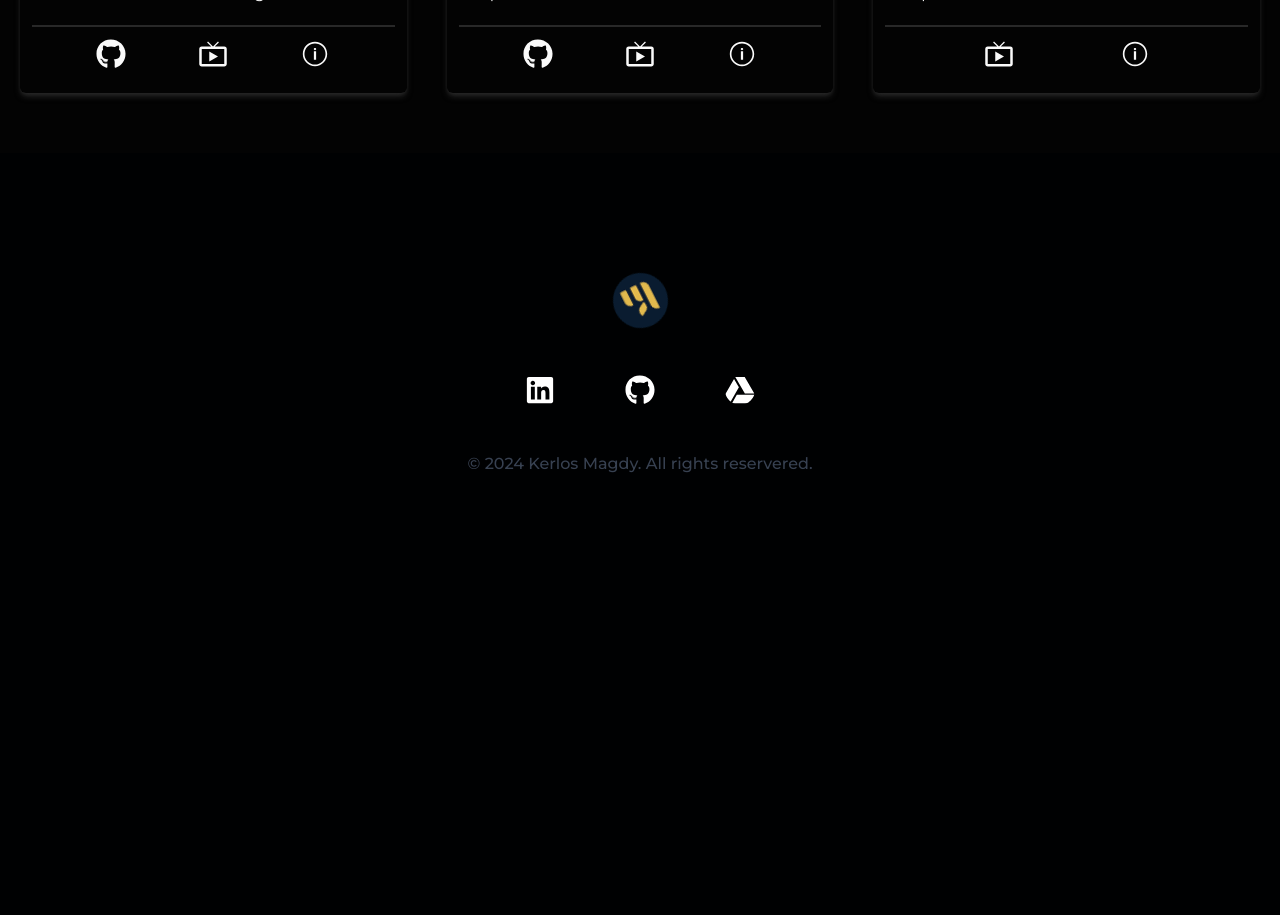
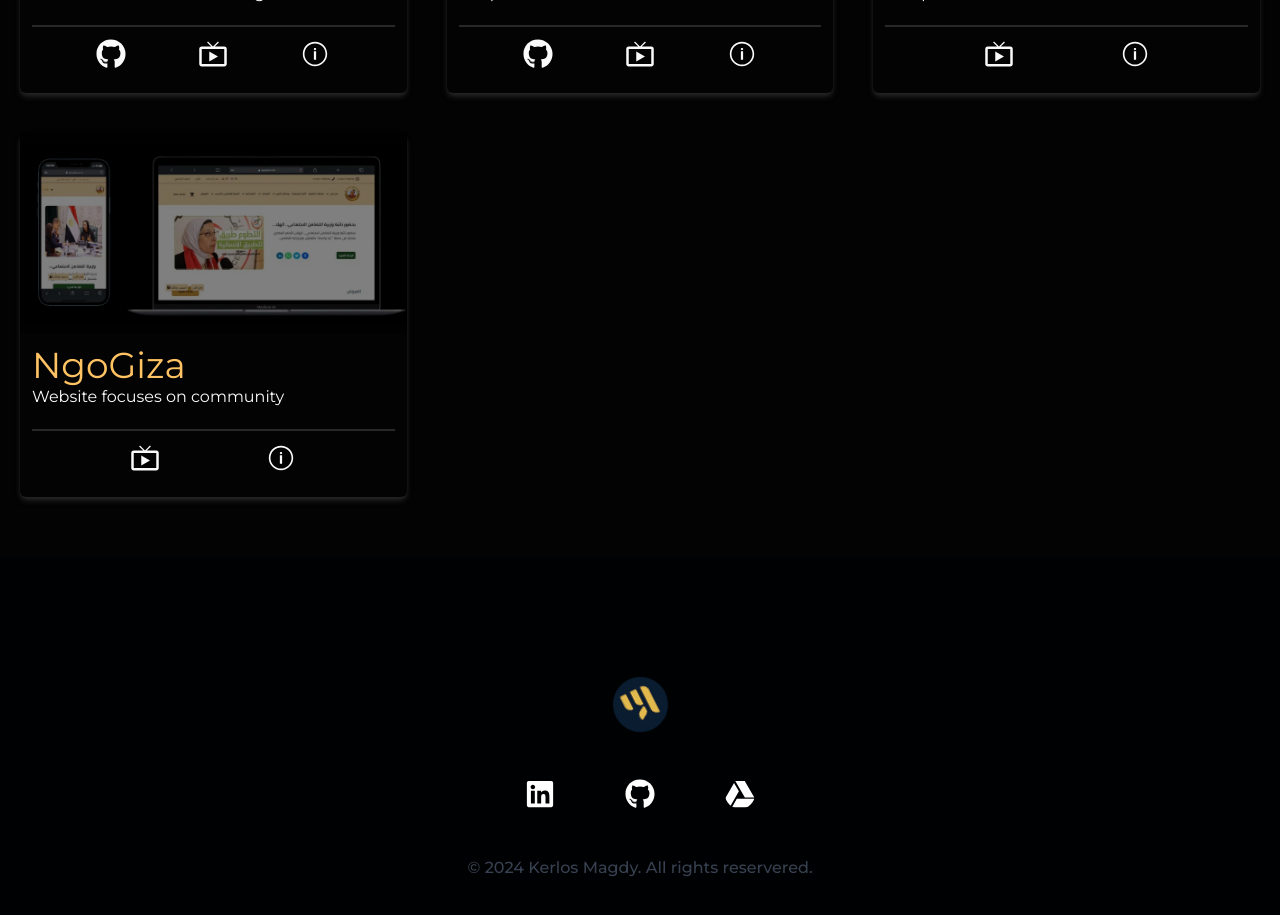
Before and after one commit to KerlosSoNy/NewPortfolio, a Next.js app: page /projects in a window 1280 px wide. Shown: the part 900-1815 px from the top of the page. Before the commit the page ends 1456 px from the top, so only its background shows below. Built offline with nearby package versions, Linux system fonts and the light colour scheme.

Commit message:
new project

```diff
--- a/src/app/projects/components/ProjectsSlider.tsx
+++ b/src/app/projects/components/ProjectsSlider.tsx
@@ -2,7 +2,6 @@
 
 import { Swiper, SwiperSlide } from 'swiper/react';
 import { Autoplay } from 'swiper/modules';
-import redak from '../../../../public/assets/projects/redak.png'
 import 'swiper/css';
 
 import ProjectCard from './ProjectCard';
--- a/src/lip/Project.ts
+++ b/src/lip/Project.ts
@@ -44,7 +44,14 @@ export const ProjectsData = [{
     title:'Lampe',
     image:"/assets/projects/lampe.webp",
     short_description:"Lamp E-Commerce",
-    description:"This Arabic-language website is dedicated to showcasing modern lighting solutions, featuring a variety of products tailored to enhance interior spaces. The site is designed with a focus on aesthetics and user experience, providing detailed product information and high-quality visuals. Built with advanced web technologies, the platform ensures a smooth, responsive experience across all devices. This project highlights proficiency in creating visually appealing, multilingual websites that cater to specific regional audiences, all while maintaining optimal performance and accessibility.",
+    description:"Modern lighting solutions, featuring a variety of products tailored to enhance interior spaces. The site is designed with a focus on aesthetics and user experience, providing detailed product information and high-quality visuals. Built with advanced web technologies, the platform ensures a smooth, responsive experience across all devices. This project highlights proficiency in creating visually appealing, multilingual websites that cater to specific regional audiences, all while maintaining optimal performance and accessibility.",
     demo:"https://lampe-site.doctor-code.net/ar"
+},{
+    id: 7,
+    title:'NgoGiza',
+    image:"/assets/projects/neoGiza.webp",
+    short_description:"Website focuses on community ",
+    description:"The NGO Giza website highlights the organization's focus on community development, supporting individuals through charitable initiatives such as water well projects, medical assistance, and social welfare programs. It also promotes volunteer opportunities, donation campaigns, and educational courses aimed at fostering a stable and balanced society. The website provides various ways for people to get involved through donations, volunteering, and partnerships.",
+    demo:"https://ngogiza.com/ar"
 }
 ]
```
Also changed, not shown: public/assets/projects/neoGiza.webp (added).
